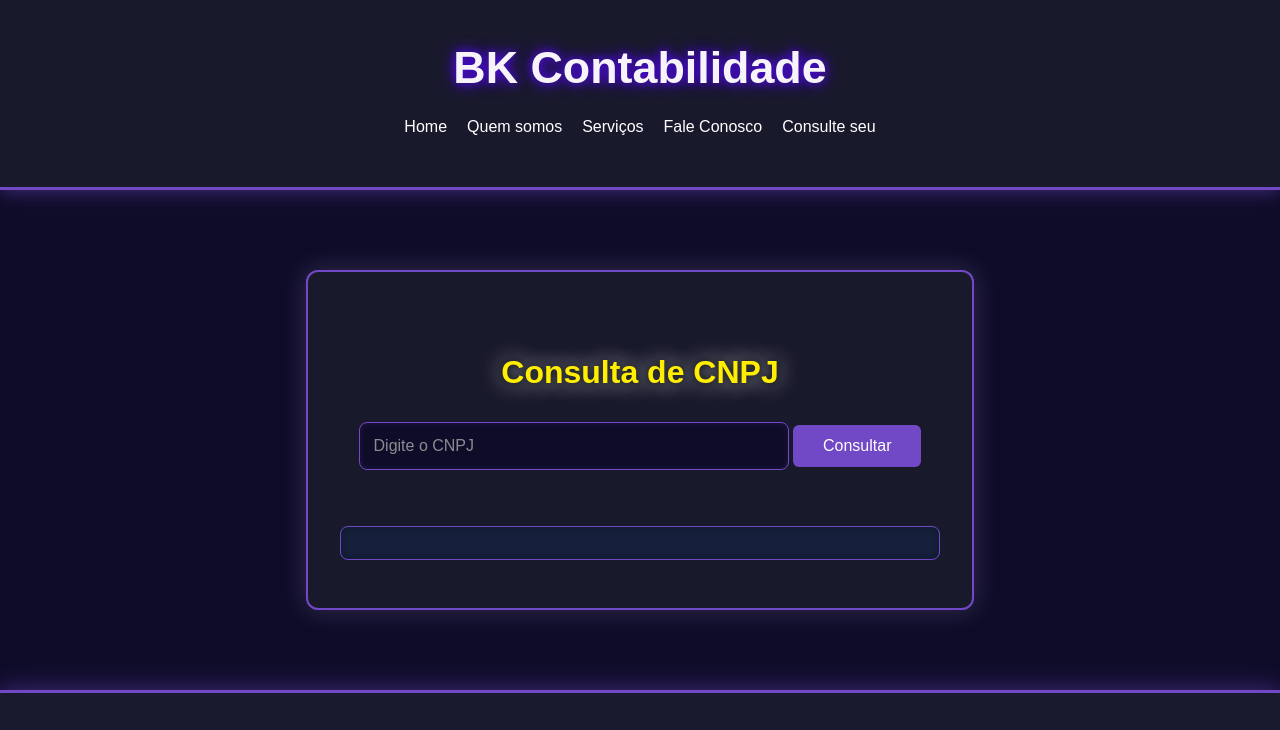
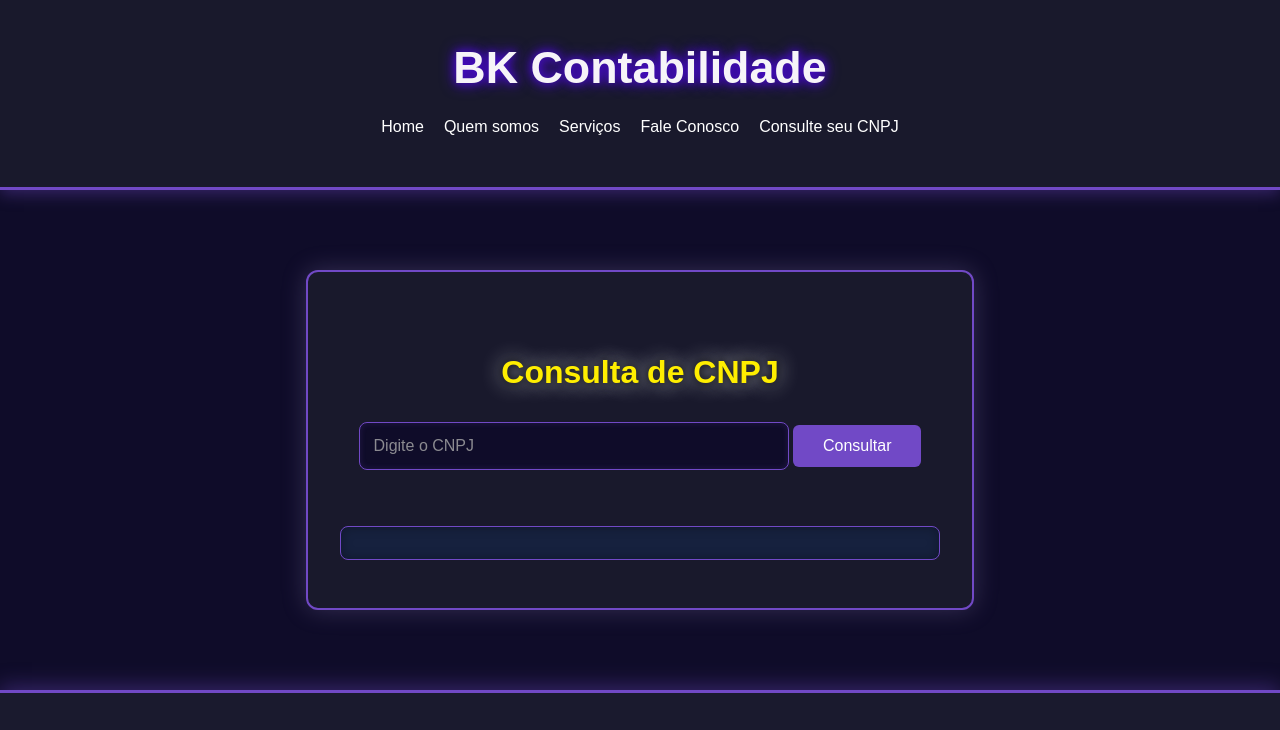
Before and after one commit to KetllySampaio24/ContabilidadeBK, a plain HTML site: page consulta_cnpj/consulta.html in a window 1280 px wide. Shown: the top 730 px of the page. Drawn offline with Linux system fonts and the light colour scheme.

Commit message:
alteracao

```diff
--- a/consulta_cnpj/consulta.html
+++ b/consulta_cnpj/consulta.html
@@ -20,7 +20,7 @@
                     <li><a href="/quem_somos.html">Quem somos</a></li>
                     <li><a href="/servicos.html">Serviços</a></li>
                     <li><a href="/servicos.html#mensagem">Fale Conosco</a></li>
-                    <li><a href="consulta.html">Consulte seu</a></li>
+                    <li><a href="consulta.html">Consulte seu CNPJ</a></li>
 
                 </ul>
             </nav>
```
